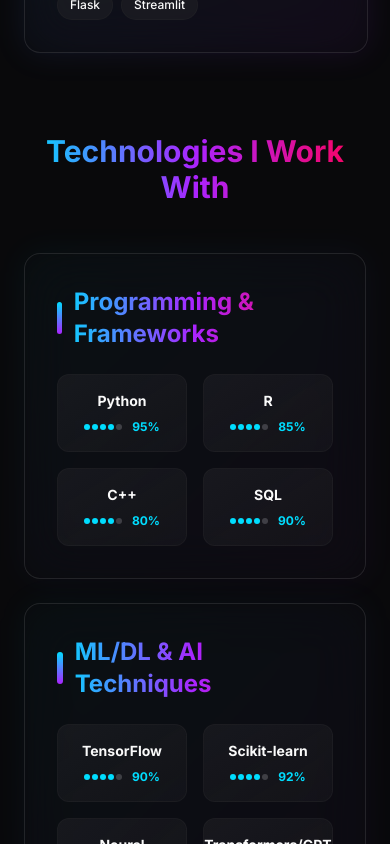
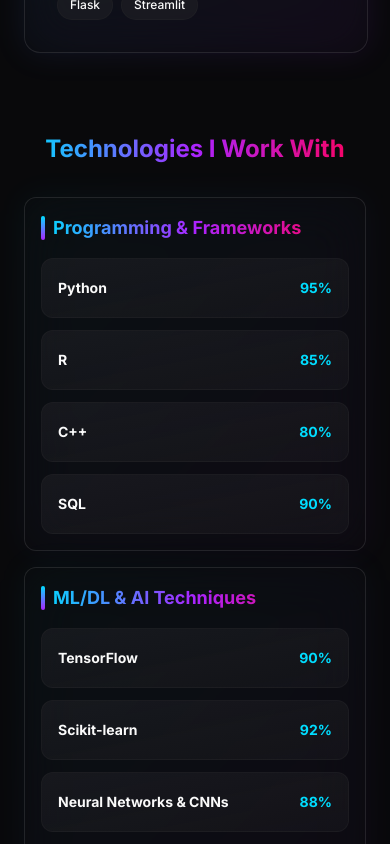
Before and after one commit to V-naveen-13/NAVEENKUMAR-NK, a React (Vite) app: page /skills in a window 390 px wide. Shown: the part 3040-3884 px from the top of the page. Built offline with nearby package versions, Linux system fonts and the light colour scheme; the HTML template or start-up script is replaced by a standard one.

Commit message:
Fix: Improve mobile responsiveness of skills chart

```diff
--- a/src/pages/Skills.tsx
+++ b/src/pages/Skills.tsx
@@ -280,17 +280,17 @@ const Skills = () => {
             </div>
           </motion.section>
 
-          {/* Technologies I Work With Section */}
+          {/* Technologies I Work With Section - Mobile Optimized */}
           <motion.section
             initial={{ opacity: 0, y: 50 }}
             whileInView={{ opacity: 1, y: 0 }}
             viewport={{ once: true }}
-            className="space-y-8"
+            className="space-y-6 md:space-y-8"
           >
-            <h2 className="text-3xl font-bold gradient-text text-center mb-12">
+            <h2 className="text-2xl md:text-3xl font-bold gradient-text text-center mb-8 md:mb-12 px-4">
               Technologies I Work With
             </h2>
-            <div className="space-y-6">
+            <div className="space-y-4 md:space-y-6">
               {technologiesData.map((category, categoryIndex) => (
                 <motion.div
                   key={category.category}
@@ -301,17 +301,19 @@ const Skills = () => {
                   whileHover={{ y: -4 }}
                   className="relative group"
                 >
-                  {/* 3D Shadow Effect */}
-                  <div className="absolute inset-0 bg-gradient-to-br from-primary/10 to-secondary/10 rounded-2xl blur-lg opacity-50 group-hover:opacity-75 transition-opacity duration-300" />
+                  {/* 3D Shadow Effect - Subtle on mobile */}
+                  <div className="absolute inset-0 bg-gradient-to-br from-primary/10 to-secondary/10 rounded-xl md:rounded-2xl blur-lg opacity-50 group-hover:opacity-75 transition-opacity duration-300" />
 
-                  {/* Main Card */}
-                  <div className="relative glass p-8 rounded-2xl border border-border/50">
-                    <h3 className="text-2xl font-bold gradient-text mb-6 flex items-center gap-3">
-                      <span className="w-1.5 h-8 bg-gradient-to-b from-primary to-secondary rounded-full" />
-                      {category.category}
+                  {/* Main Card - Responsive padding */}
+                  <div className="relative glass p-4 md:p-8 rounded-xl md:rounded-2xl border border-border/50">
+                    {/* Category Header - Mobile optimized */}
+                    <h3 className="text-lg md:text-2xl font-bold gradient-text mb-4 md:mb-6 flex items-center gap-2 md:gap-3">
+                      <span className="w-1 md:w-1.5 h-6 md:h-8 bg-gradient-to-b from-primary to-secondary rounded-full flex-shrink-0" />
+                      <span className="line-clamp-2">{category.category}</span>
                     </h3>
 
-                    <div className="grid grid-cols-2 md:grid-cols-4 gap-4">
+                    {/* Skill Grid - Single column on mobile, full grid on tablet+ */}
+                    <div className="grid grid-cols-1 sm:grid-cols-2 lg:grid-cols-4 gap-3 md:gap-4">
                       {category.skills.map((skill, skillIndex) => (
                         <motion.div
                           key={skill.name}
@@ -322,11 +324,15 @@ const Skills = () => {
                           whileHover={{ scale: 1.05, y: -2 }}
                           className="relative"
                         >
-                          {/* Skill Badge */}
-                          <div className="flex flex-col items-center justify-center p-4 rounded-xl bg-gradient-to-br from-muted/50 to-muted/30 border border-border/50 hover:border-primary/50 transition-all group/skill">
-                            <span className="text-sm font-bold text-center mb-2">{skill.name}</span>
-                            <div className="flex items-center gap-1.5">
-                              <div className="flex items-center gap-0.5">
+                          {/* Skill Badge - Enhanced mobile layout */}
+                          <div className="flex items-center justify-between sm:flex-col sm:items-center sm:justify-center p-4 md:p-5 rounded-lg md:rounded-xl bg-gradient-to-br from-muted/50 to-muted/30 border border-border/50 hover:border-primary/50 transition-all group/skill min-h-[60px] sm:min-h-[90px]">
+                            {/* Mobile: Horizontal layout */}
+                            <span className="text-sm md:text-base font-bold sm:text-center sm:mb-2 flex-1 sm:flex-none">{skill.name}</span>
+
+                            {/* Rating and percentage - Compact on mobile */}
+                            <div className="flex items-center gap-2 sm:gap-1.5 flex-shrink-0">
+                              {/* Star rating - Hidden on very small screens, shown on sm+ */}
+                              <div className="hidden sm:flex items-center gap-0.5">
                                 {[...Array(5)].map((_, i) => (
                                   <div
                                     key={i}
@@ -338,7 +344,8 @@ const Skills = () => {
                                   />
                                 ))}
                               </div>
-                              <span className="text-xs font-bold text-primary ml-1">{skill.level}%</span>
+                              {/* Percentage - Prominent on mobile */}
+                              <span className="text-sm md:text-base font-bold text-primary">{skill.level}%</span>
                             </div>
                           </div>
                         </motion.div>
```
